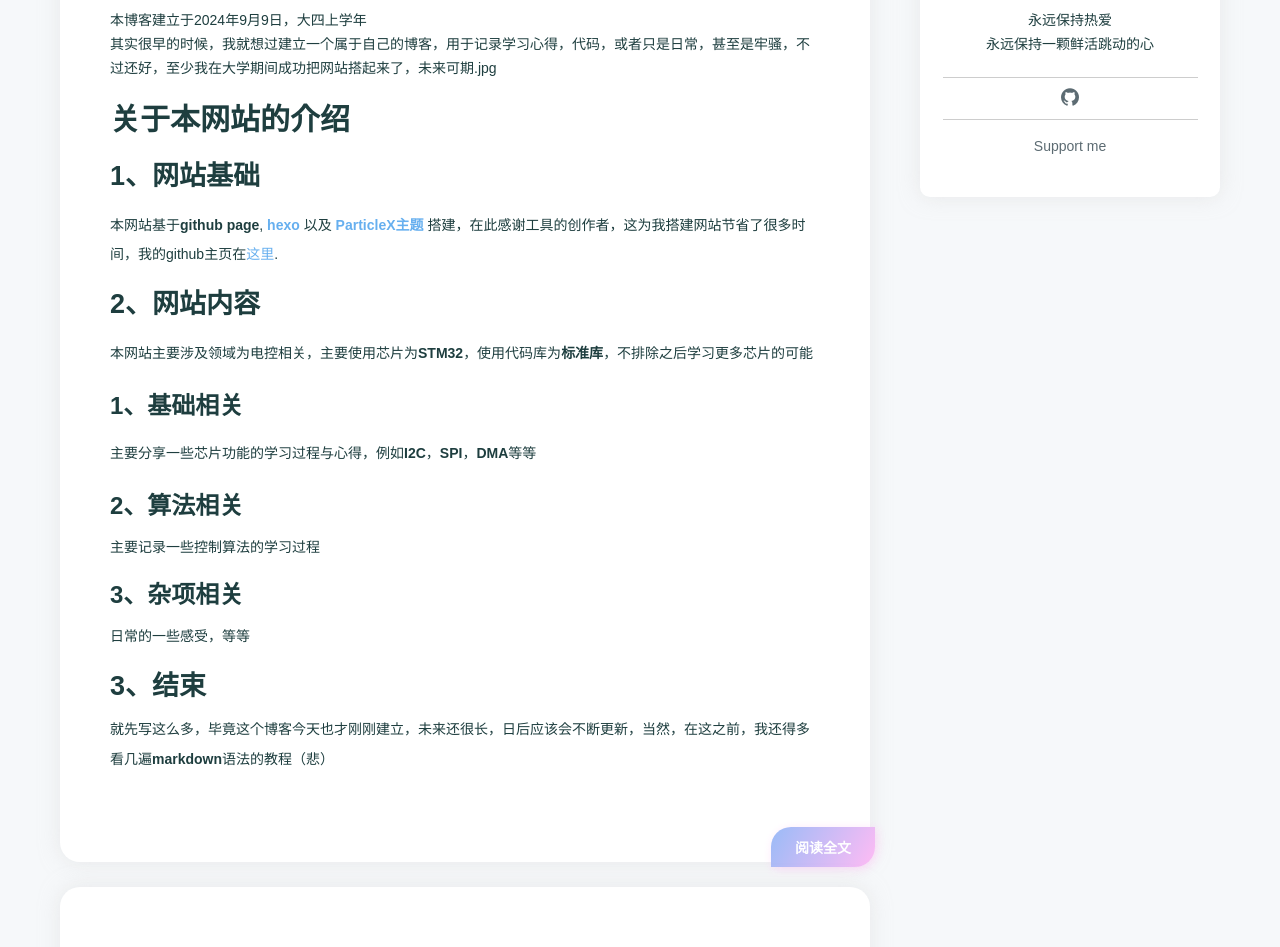
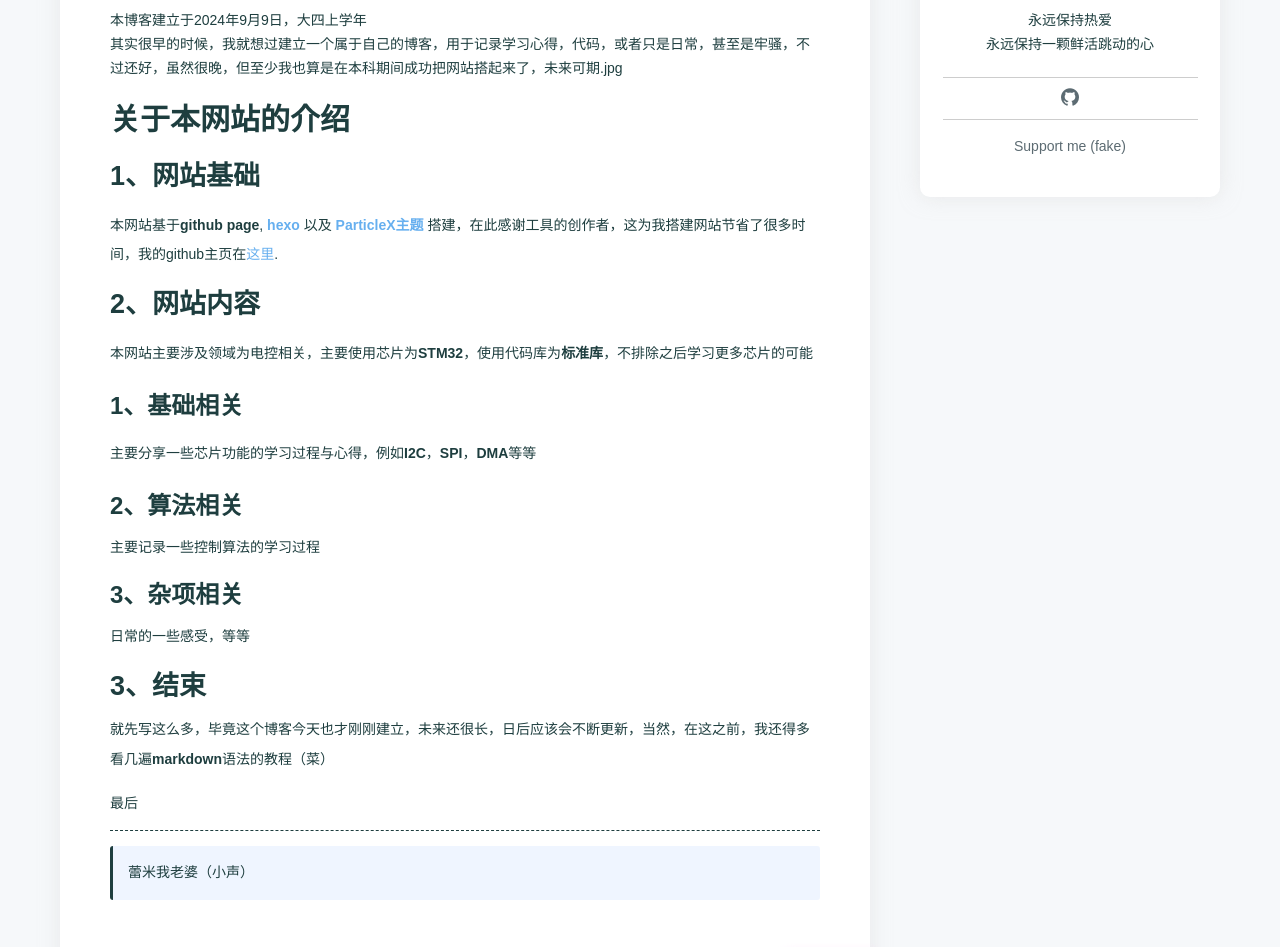
Before and after one commit to batapplere/batapplere.github.io, a plain HTML site: page index.html in a window 1280 px wide. Shown: the part 1040-1987 px from the top of the page. Drawn offline with nearby package versions, Linux system fonts and the light colour scheme; a script that the page names is missing; a web font is replaced by a local one.

Commit message:
Site updated: 2024-09-09 23:03:19

```diff
--- a/index.html
+++ b/index.html
@@ -198,13 +198,18 @@
     <div class="description">
         <div class="content" v-pre>
 
-            <h1 id="关于本博客的建立"><a href="#关于本博客的建立" class="headerlink" title="关于本博客的建立"></a>关于本博客的建立</h1><p>本博客建立于2024年9月9日，大四上学年<br>其实很早的时候，我就想过建立一个属于自己的博客，用于记录学习心得，代码，或者只是日常，甚至是牢骚，不过还好，至少我在大学期间成功把网站搭起来了，未来可期.jpg  </p>
+            <h1 id="关于本博客的建立"><a href="#关于本博客的建立" class="headerlink" title="关于本博客的建立"></a>关于本博客的建立</h1><p>本博客建立于2024年9月9日，大四上学年<br>其实很早的时候，我就想过建立一个属于自己的博客，用于记录学习心得，代码，或者只是日常，甚至是牢骚，不过还好，虽然很晚，但至少我也算是在本科期间成功把网站搭起来了，未来可期.jpg  </p>
 <h1 id="关于本网站的介绍"><a href="#关于本网站的介绍" class="headerlink" title="关于本网站的介绍"></a>关于本网站的介绍</h1><h2 id="1、网站基础"><a href="#1、网站基础" class="headerlink" title="1、网站基础"></a>1、网站基础</h2><p>本网站基于<strong>github page</strong>, <strong><a target="_blank" rel="noopener" href="https://hexo.io/zh-cn/">hexo</a></strong> 以及 <strong><a target="_blank" rel="noopener" href="https://github.com/theme-particlex/hexo-theme-particlex">ParticleX主题</a></strong> 搭建，在此感谢工具的创作者，这为我搭建网站节省了很多时间，我的github主页在<a target="_blank" rel="noopener" href="https://github.com/batapplere">这里</a>.  </p>
 <h2 id="2、网站内容"><a href="#2、网站内容" class="headerlink" title="2、网站内容"></a>2、网站内容</h2><p>本网站主要涉及领域为电控相关，主要使用芯片为<strong>STM32</strong>，使用代码库为<strong>标准库</strong>，不排除之后学习更多芯片的可能</p>
 <h3 id="1、基础相关"><a href="#1、基础相关" class="headerlink" title="1、基础相关"></a>1、基础相关</h3><p>主要分享一些芯片功能的学习过程与心得，例如<strong>I2C</strong>，<strong>SPI</strong>，<strong>DMA</strong>等等</p>
 <h3 id="2、算法相关"><a href="#2、算法相关" class="headerlink" title="2、算法相关"></a>2、算法相关</h3><p>主要记录一些控制算法的学习过程</p>
 <h3 id="3、杂项相关"><a href="#3、杂项相关" class="headerlink" title="3、杂项相关"></a>3、杂项相关</h3><p>日常的一些感受，等等</p>
-<h2 id="3、结束"><a href="#3、结束" class="headerlink" title="3、结束"></a>3、结束</h2><p>就先写这么多，毕竟这个博客今天也才刚刚建立，未来还很长，日后应该会不断更新，当然，在这之前，我还得多看几遍<strong>markdown</strong>语法的教程（悲）</p>
+<h2 id="3、结束"><a href="#3、结束" class="headerlink" title="3、结束"></a>3、结束</h2><p>就先写这么多，毕竟这个博客今天也才刚刚建立，未来还很长，日后应该会不断更新，当然，在这之前，我还得多看几遍<strong>markdown</strong>语法的教程（菜）</p>
+<p>最后</p>
+<hr>
+<blockquote>
+<p>蕾米我老婆（小声）</p>
+</blockquote>
 
 
         </div>
@@ -300,7 +305,7 @@
         <div class="friend-links">
 
             <div class="friend-link">
-                <a target="_blank" rel="noopener" href="https://www.batapple.xyz/">Support me</a>
+                <a target="_blank" rel="noopener" href="https://www.batapple.xyz/">Support me (fake)</a>
             </div>
 
         </div>
```
Also changed, not shown: 2024/09/09/写在开始/index.html (+7 -2 lines).
